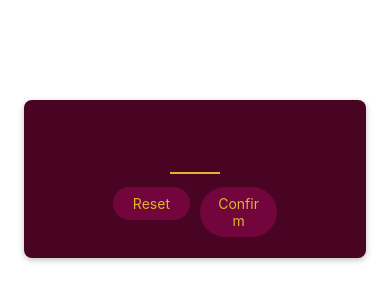
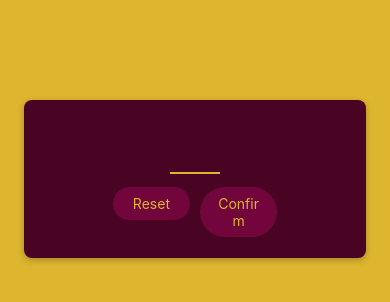
Before and after one commit to Gilxhon001/ReactNative-GuessingNumberGame, a React Native app: screen / in a window 390 px wide. Shown: the top 302 px of the page. Built offline with nearby package versions, Linux system fonts and the light colour scheme.

Commit message:
add color to the components and overall app

```diff
--- a/App.js
+++ b/App.js
@@ -1,13 +1,18 @@
-import { StyleSheet} from 'react-native';
+import {StyleSheet, View} from 'react-native';
 
 import StartGameScreen from './screens/StartGameScreen';
 
 export default function App() {
   return (
-    <StartGameScreen />
+      <View style={styles.rootScreen}>
+        <StartGameScreen />
+      </View>
   );
 }
 
 const styles = StyleSheet.create({
-
+  rootScreen: {
+    flex:1,
+    backgroundColor: '#ddb52f',
+  },
 });
```
